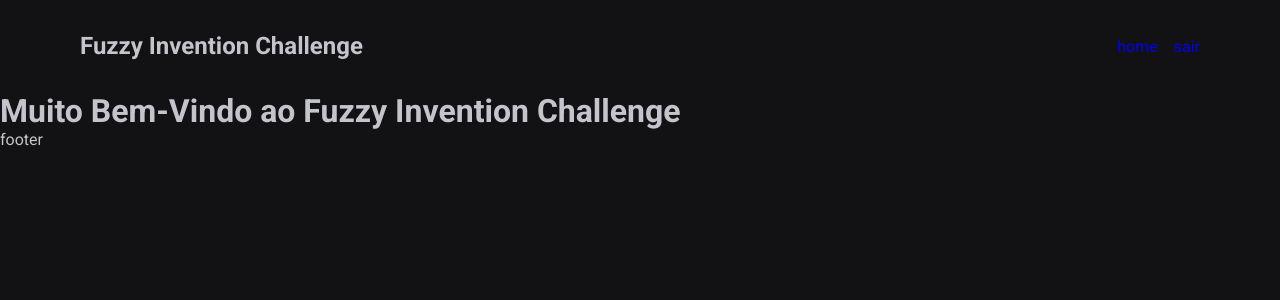
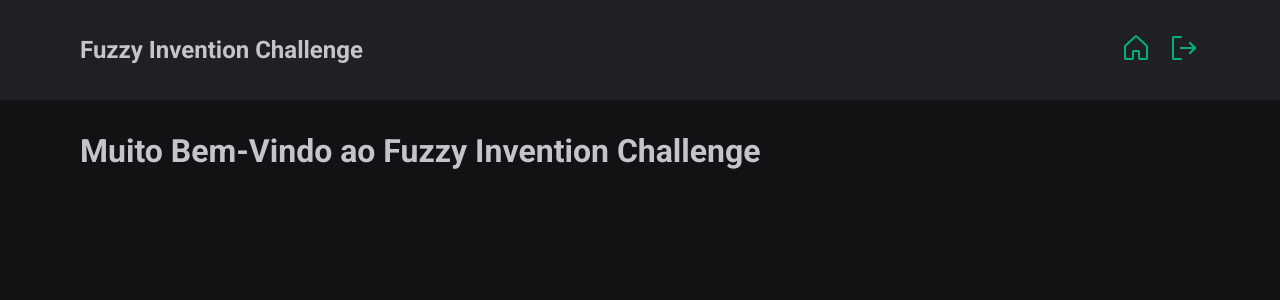
Before and after one commit to victorlucass/fuzzy-invention-challenge, a React (Vite) app: page / in a window 1280 px wide. Shown: the top 300 px of the page. Built offline with nearby package versions, Linux system fonts and the light colour scheme; a web font is replaced by a local one.

Commit message:
feat: create header and main container

```diff
--- a/src/components/Header/index.tsx
+++ b/src/components/Header/index.tsx
@@ -1,14 +1,28 @@
-import { NavLink } from "react-router-dom";
-import { HeaderContainer } from "./styled";
+import { NavLink, useNavigate } from "react-router-dom";
+import { HeaderContainer, HeaderContent } from "./styled";
+import { House, SignOut } from "phosphor-react";
 
 export function Header() {
+  const navigate = useNavigate();
+
+  function handleLogout() {
+    window.localStorage.removeItem("credential");
+    navigate("/login");
+  }
+
   return (
     <HeaderContainer>
-      <h2>Fuzzy Invention Challenge</h2>
-      <div style={{ display: "flex", gap: "1rem" }}>
-        <NavLink to="/">home</NavLink>
-        <NavLink to="/login">sair</NavLink>
-      </div>
+      <HeaderContent>
+        <h2>Fuzzy Invention Challenge</h2>
+        <div style={{ display: "flex", gap: "1rem" }}>
+          <NavLink to="/">
+            <House size={32} />
+          </NavLink>
+          <a onClick={handleLogout}>
+            <SignOut size={32} />
+          </a>
+        </div>
+      </HeaderContent>
     </HeaderContainer>
   );
 }
--- a/src/components/Header/styled.ts
+++ b/src/components/Header/styled.ts
@@ -1,6 +1,11 @@
 import styled from "styled-components";
 
 export const HeaderContainer = styled.div`
+  width: 100%;
+  background: ${(props) => props.theme.gray800};
+`;
+
+export const HeaderContent = styled.div`
   display: flex;
   justify-content: space-between;
   align-items: center;
--- /dev/null
+++ b/src/components/Main/index.ts
@@ -0,0 +1,11 @@
+import styled from "styled-components";
+
+export const MainContainer = styled.main`
+  display: grid;
+  grid-template-columns: minmax(256px, auto) 1fr;
+  gap: 1rem;
+  width: 100%;
+  max-width: 1120px;
+  margin: 0 auto;
+  padding: 2rem 0;
+`;
--- a/src/pages/_layout/app.tsx
+++ b/src/pages/_layout/app.tsx
@@ -1,14 +1,14 @@
 import { Outlet } from "react-router-dom";
 import { Header } from "../../components/Header";
+import { MainContainer } from "../../components/Main";
 
 export function AppLayout() {
   return (
     <>
       <Header />
-      <main>
+      <MainContainer>
         <Outlet />
-      </main>
-      <footer>footer</footer>
+      </MainContainer>
     </>
   );
 }
--- a/src/styles/global.ts
+++ b/src/styles/global.ts
@@ -9,7 +9,6 @@ export const GlobalStyle = createGlobalStyle`
 
   :focus {
     outline: transparent;
-    box-shadow: 0 0 0 2px ${(props) => props.theme.green300};
   }
 
   body {
@@ -29,6 +28,8 @@ export const GlobalStyle = createGlobalStyle`
 
   a {
     text-decoration: none;
+    color: ${(props) => props.theme.green300};
+    cursor: pointer;
   }
 
   /* custom scroll */
```
